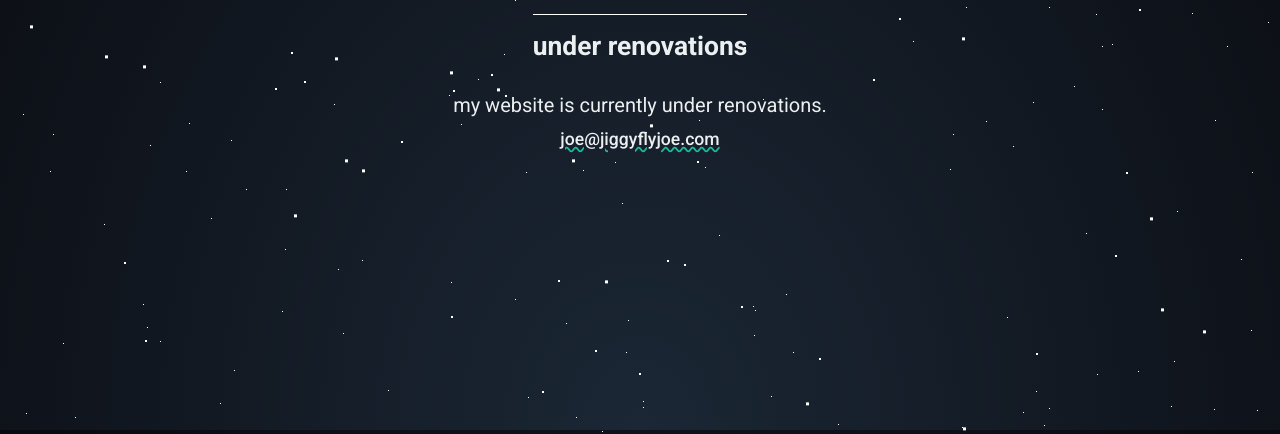
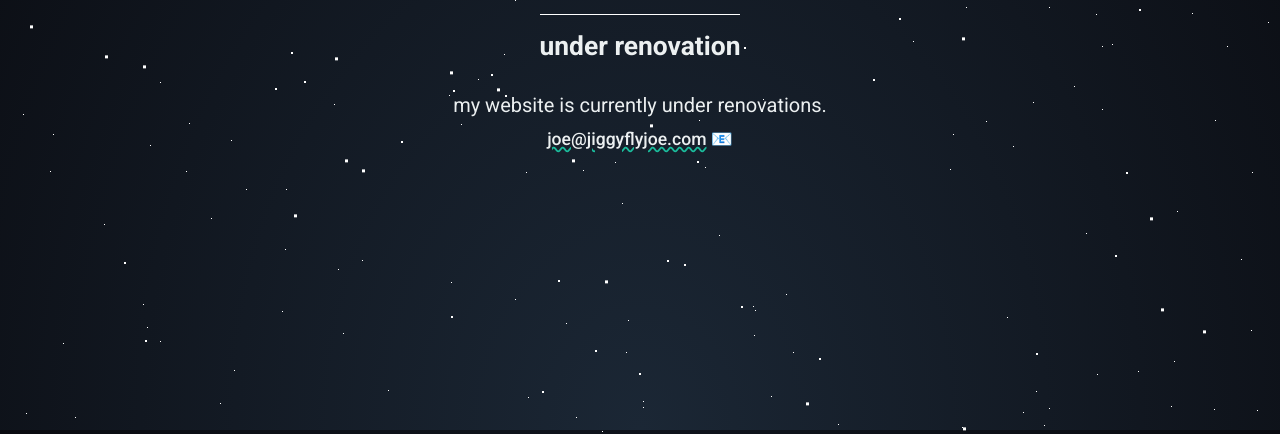
Before and after one commit to jiggyflyjoe/renovations, a plain HTML site: page index.html in a window 1280 px wide. Shown: the part 370-804 px from the top of the page. Drawn offline with Linux system fonts and the light colour scheme.

Commit message:
Correct misspellings

```diff
--- a/index.html
+++ b/index.html
@@ -15,9 +15,9 @@
         <main class="main">
             <section class="notice">
                 <h1 class="title">jiggyflyjoe.com</h1>
-                <h2 class="sub-title">under renovations</h2>
+                <h2 class="sub-title">under renovation</h2>
                 <p class="info">my website is currently under renovations.</p>
-                <p class="contact"><a href="mailto:joe@jiggyflyjoe.com">joe@jiggyflyjoe.com</a></p>
+                <p class="contact"><a href="mailto:joe@jiggyflyjoe.com">joe@jiggyflyjoe.com</a> 📧</p>
             </section>
         </main>
     </body>
```
